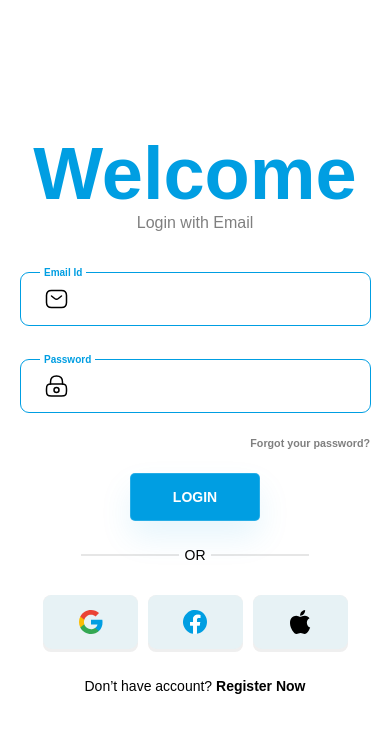
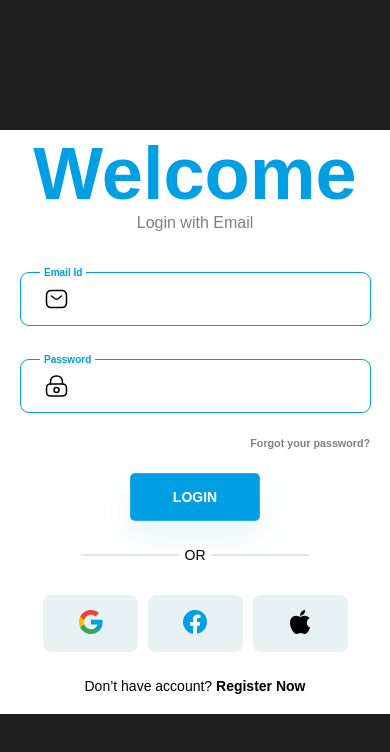
Before and after one commit to DamifeZion/travelista, a React (Vite) app: page / in a window 390 px wide. Shown: the top 752 px of the page. Built offline with nearby package versions, Linux system fonts and the light colour scheme; a web font is replaced by a local one.

Commit message:
fix: no overflow in tablet mode

```diff
--- a/src/index.css
+++ b/src/index.css
@@ -325,7 +325,7 @@ main {
 
 @media (width <= 1000px) {
   .wrapper {
-    display: flex;
+    display: block;
     overflow-x: hidden;
     overflow-y: scroll;
     max-height: fit-content;
```
